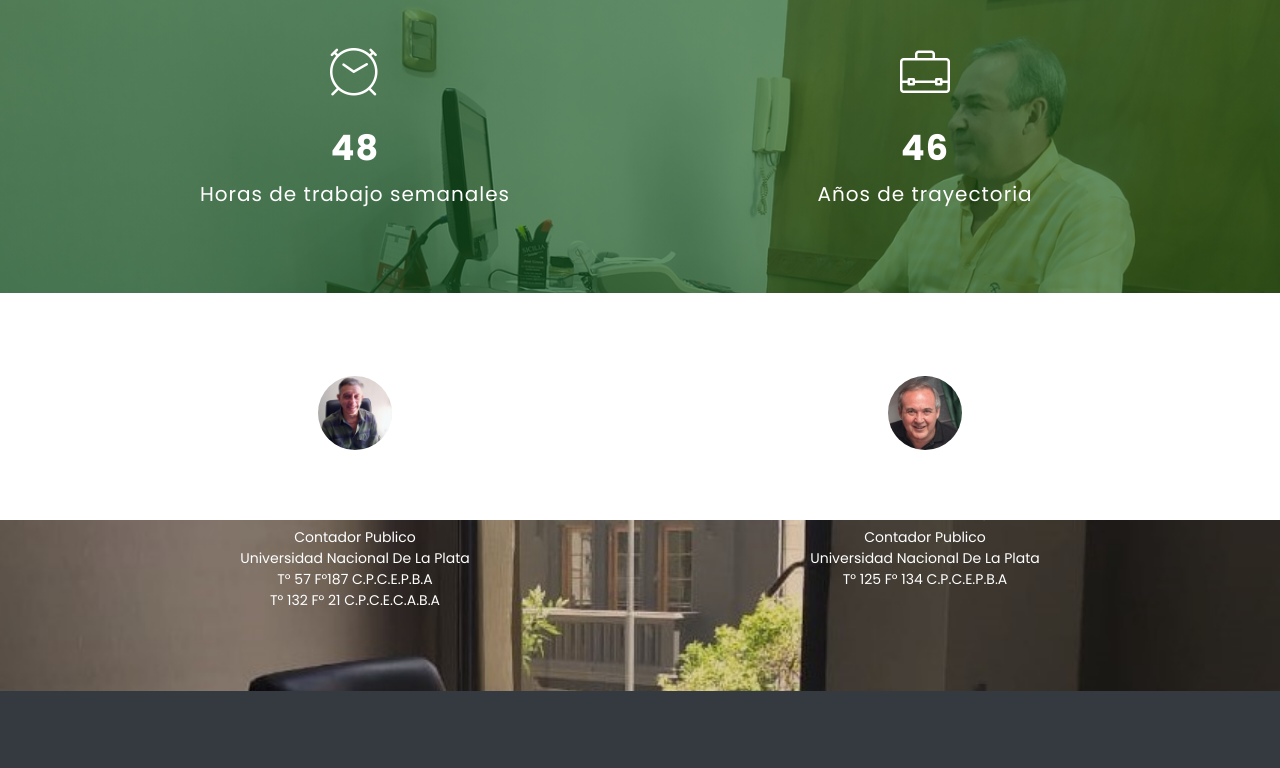
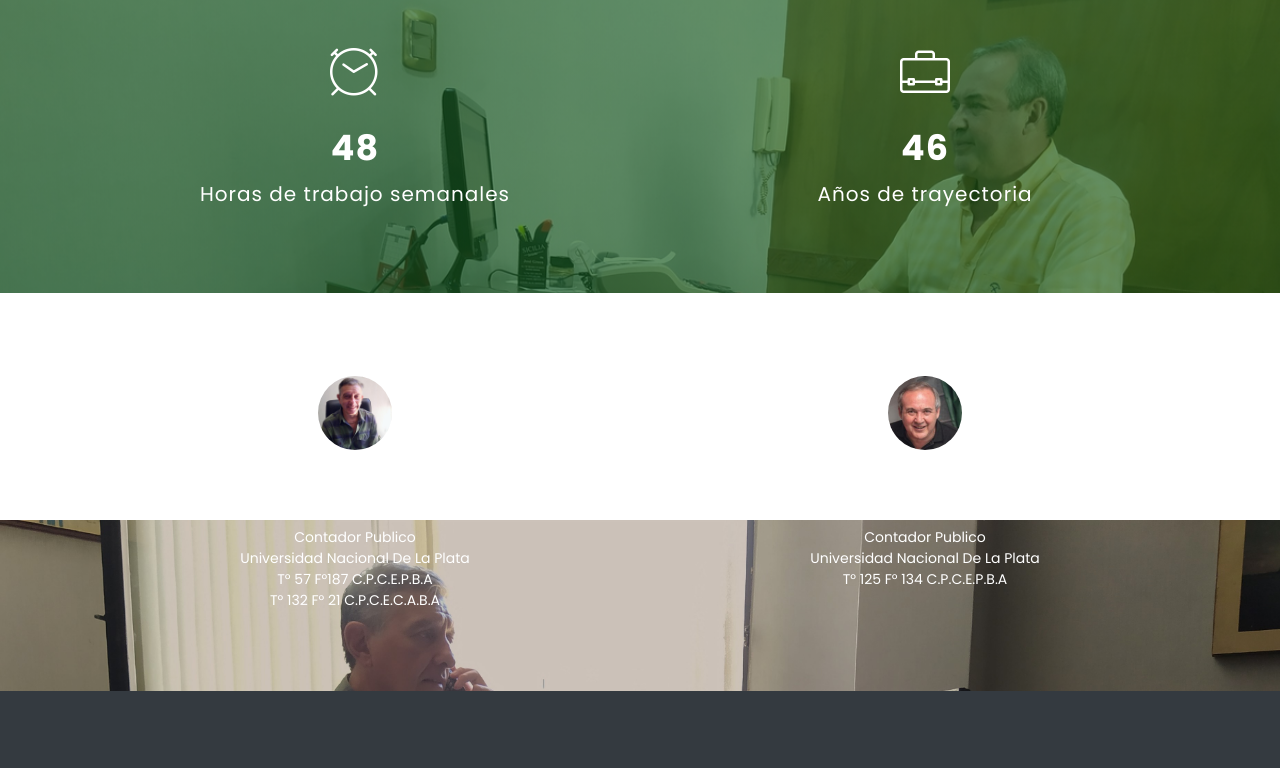
Before and after one commit to Antonelia-P/web-estudio-contable, a plain HTML site: page index.html in a window 1280 px wide. Shown: the part 2021-2789 px from the top of the page. Drawn offline with nearby package versions, Linux system fonts and the light colour scheme.

Commit message:
commitelson

```diff
--- a/css/main.css
+++ b/css/main.css
@@ -964,8 +964,8 @@ button:focus {
 11. Testimonial Section Style
  ========================================================================== */
 #testimonial {
-  /* background:linear-gradient( rgba(66, 71, 66, 0.637) 100%, rgba(66, 71, 66, 0.637) 100%),url(../img/Escritorio2.jpeg) fixed no-repeat; */
-  background: url(../img/Escritorio3.jpeg) fixed no-repeat;
+  /* background:linear-gradient( rgba(66, 71, 66, 0.555) 100%, rgba(66, 71, 66, 0.555) 100%),url(../img/Escriotriodaniel\ -\ copia.jpg) fixed no-repeat; */
+  background: url(../img/Escriotriodaniel\ -\ copia.jpg) fixed no-repeat;
   /* background-repeat: no-repeat; */
   background-size: cover;
   color: #fff;
```
Also changed, not shown: img/Escriotriodaniel - copia.jpg (added), 7 other files.
